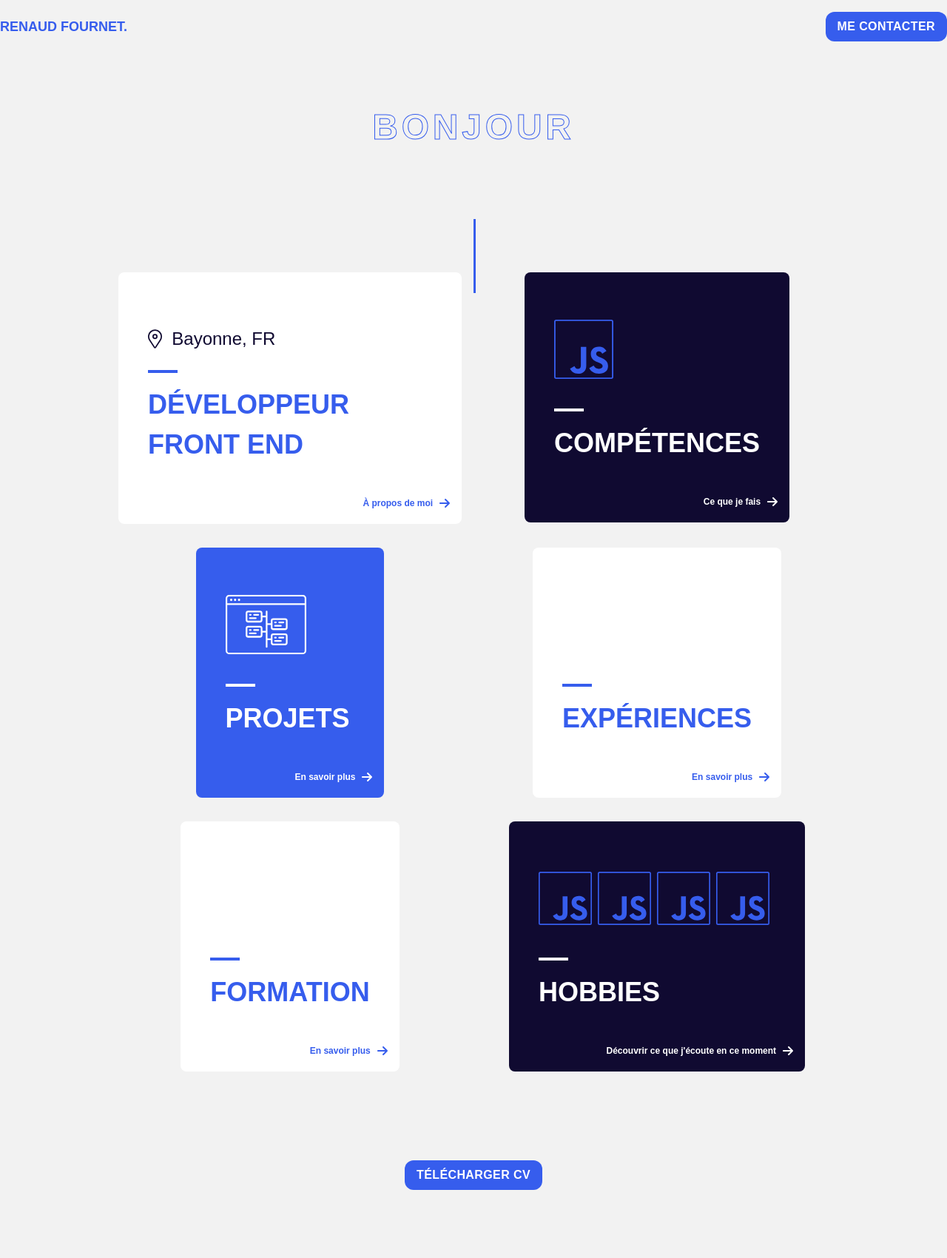
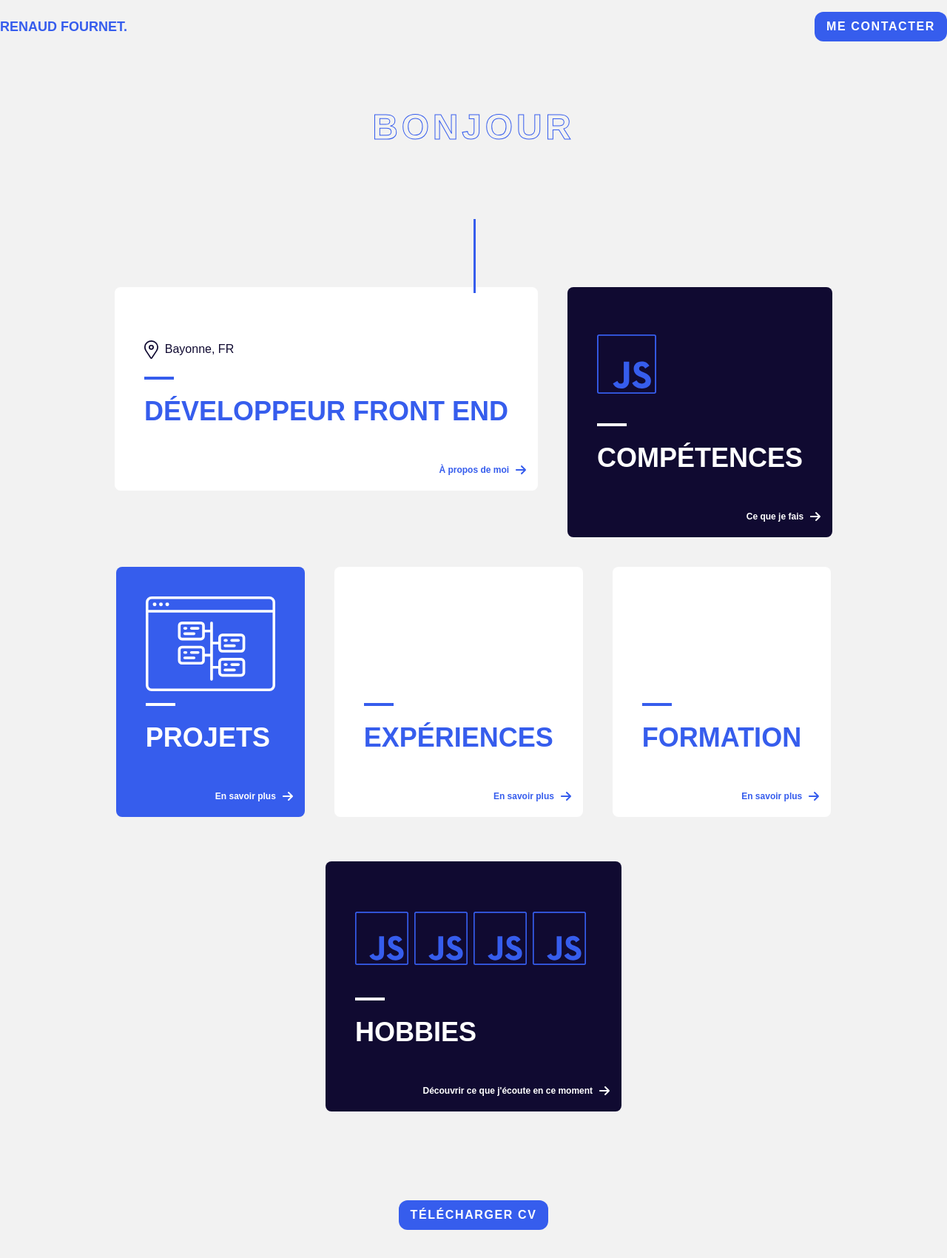
Before and after one commit to renaudfournet/website-resume, a React (Create React App) app: page / in a window 1280 px wide. Shown: the top 1700 px of the page at 74% size. Built offline with nearby package versions, Linux system fonts and the light colour scheme.

Commit message:
fixed card flex

```diff
--- a/src/components/Button.tsx
+++ b/src/components/Button.tsx
@@ -1,7 +1,7 @@
 import React from 'react'
 import ButtonInterface from '../interface/IButton'
 
-const Button: React.FC<ButtonInterface> = ({ children, color, background }) => {
+const Button: React.FC<ButtonInterface> = ({ children }) => {
   return (
     <>
       <button className="flex py-2 px-4 rounded-xl bg-primary-100 text-white-100 hover:bg-secondary-100">
--- a/src/components/Home.tsx
+++ b/src/components/Home.tsx
@@ -31,8 +31,8 @@ function Home(props: any) {
           </div>
           <div className="flex justify-center xs:justify-end">
             <a href="mailto:fournet.renaud@gmail.com">
-              <Button background="#365DED" color="black">
-                <span className="font-black text-white-100 tracking-wide">ME CONTACTER</span>
+              <Button>
+                <p className="font-black text-white-100 tracking-widest">ME CONTACTER</p>
               </Button>
             </a>
           </div>
@@ -43,8 +43,27 @@ function Home(props: any) {
           </p>
           <div className="vertical mt-20 md:mt-40"></div>
         </div>
-
-        <div className="grid justify-items-center md:grid-cols-1 lg:grid-cols-2 2xl:grid-cols-3 xs:gap-8 gap-6 xs:-mt-0 lg:px-40 xs:px-0 pt-40 md:pt-72">
+        <div className="flex flex-wrap justify-center pt-40 md:pt-72">
+          <div className="m-5">
+            <Infos />
+          </div>
+          <div className="m-5">
+            <Description />
+          </div>
+          <div className="m-5">
+            <Portfolio />
+          </div>
+          <div className="m-5">
+            <Experience />
+          </div>
+          <div className="m-5 lg:mb-10">
+            <Etudes />
+          </div>
+          <div className="m-5 lg:mb-10">
+            <Interests />
+          </div>
+        </div>
+        {/* <div className="grid justify-items-center md:grid-cols-1 lg:grid-cols-2 2xl:grid-cols-3 xs:gap-8 gap-6 xs:-mt-0  md:px-60 lg:px-60 pt-40 md:pt-72">
           <div>
             <Infos />
           </div>
@@ -63,7 +82,7 @@ function Home(props: any) {
           <div className="lg:mb-10">
             <Interests />
           </div>
-        </div>
+        </div> */}
         <div className="flex justify-center">
           <div className="mt-20 mb-20">
             <a
@@ -72,8 +91,8 @@ function Home(props: any) {
               download="Renaud_Fournet_resume"
             >
               <div>
-                <Button background="#365DED" color="white">
-                  <span className="font-black tracking-wide">TÉLÉCHARGER CV</span>
+                <Button>
+                  <p className="font-black tracking-widest">TÉLÉCHARGER CV</p>
                 </Button>
               </div>
             </a>
--- a/src/components/pages/description/Description.tsx
+++ b/src/components/pages/description/Description.tsx
@@ -74,7 +74,6 @@ function Description() {
     </div>
   ) : (
     <div
-      style={{ transition: '2s' }}
       onMouseLeave={showMore}
       className="relative w-80 h-80 xs:w-96 xs:h-96 md:w-96 md:h-96 flex flex-col bg-white rounded-lg bg-secondary-100"
     >
--- a/src/components/pages/etudes/Etudes.tsx
+++ b/src/components/pages/etudes/Etudes.tsx
@@ -30,7 +30,6 @@ function Etudes() {
     </div>
   ) : (
     <div
-      style={{ transition: '2s' }}
       onMouseLeave={showMore}
       className="flex bg-white w-80 h-80 xs:w-96 xs:h-96 md:w-96 md:h-96 rounded-lg bg-white-100"
     >
--- a/src/components/pages/experience/Experience.tsx
+++ b/src/components/pages/experience/Experience.tsx
@@ -30,7 +30,6 @@ function Experience() {
     </div>
   ) : (
     <div
-      style={{ transition: '2s' }}
       onMouseLeave={showMore}
       className="flex bg-white w-80 h-80 xs:w-96 xs:h-96 md:w-96 md:h-96 rounded-lg bg-white-100"
     >
--- a/src/components/pages/infos/Infos.tsx
+++ b/src/components/pages/infos/Infos.tsx
@@ -18,7 +18,7 @@ function Infos() {
       <div className="relative overflow-auto no-scrollbar">
         <div className="p-10">
           <div className="mb-10 mt-8">
-            <p className="flex text-left  text-black-100 text-1xl xs:text-2xl sm:text-2xl">
+            <p className="flex text-left  text-black-100 text-1xl xs:text-1xl sm:text-1xl">
               <img alt="location" src={location} /> &nbsp; Bayonne, FR
             </p>
             <hr className="line-horizontal-blue mt-6 mb-4" />
@@ -35,11 +35,10 @@ function Infos() {
     </div>
   ) : (
     <div
-      style={{ transition: '2s' }}
       onMouseLeave={showMore}
       className="flex bg-white w-80 h-80 xs:w-96 xs:h-96 md:w-96 md:h-96 rounded-lg bg-white-100"
     >
-      <div style={{ transition: '2s' }} className="flex flex-col p-6 static ">
+      <div className="flex flex-col p-6 static ">
         <div>
           <p className="text-left  text-primary-100 font-black text-3xl">QUI SUIS-JE ?</p>
 
--- a/src/components/pages/interests/Interests.tsx
+++ b/src/components/pages/interests/Interests.tsx
@@ -5,7 +5,7 @@ import { jsLogo } from '../../../assets/images'
 // import GetPlaylist from './playlists/GetPlaylist'
 // import Button from '../../Button'
 // import SpotifyGetPlaylists from './playlists/GetPlaylist'
-import SpotifyGetPlaylists from './playlists/GetPlaylist'
+import SpotifyGetPlaylists from './playlists/SpotifyGetPlaylist'
 
 // const PLAYLISTS_ENDPOINT = 'https://api.spotify.com/v1/me/playlists'
 
@@ -89,7 +89,7 @@ function Interests(props: any) {
   ) : (
     <div
       onMouseLeave={showMore}
-      className="p-6 w-80 h-80 xs:w-96 xs:h-96 md:w-96 md:h-96 flex flex-col bg-white rounded-lg bg-primary-100"
+      className="p-6 w-80 h-80 xs:w-96 xs:h-96 md:w-96 md:h-96 flex flex-col bg-white rounded-lg bg-secondary-100"
     >
       <div className="relative overflow-auto no-scrollbar">
         {/* <div onClick={handleLogin} className="text-left text-white-100">
--- a/src/components/pages/portfolio/Portfolio.tsx
+++ b/src/components/pages/portfolio/Portfolio.tsx
@@ -35,7 +35,6 @@ function Description() {
     </div>
   ) : (
     <div
-      style={{ transition: '2s' }}
       onMouseLeave={showMore}
       className="relative w-80 h-80 xs:w-96 xs:h-96 md:w-96 md:h-96 flex bg-white rounded-lg bg-primary-100 text-white-100"
     >
--- a/src/interface/IButton.ts
+++ b/src/interface/IButton.ts
@@ -3,8 +3,6 @@ import React from 'react'
 interface ButtonInterface {
   children?: React.ReactNode
   icon?: any
-  color: string
-  background: string
 }
 
 export default ButtonInterface
```
Also changed, not shown: src/components/pages/interests/playlists/SpotifyGetPlaylist.tsx (renamed from src/components/pages/interests/playlists/GetPlaylist.tsx).
